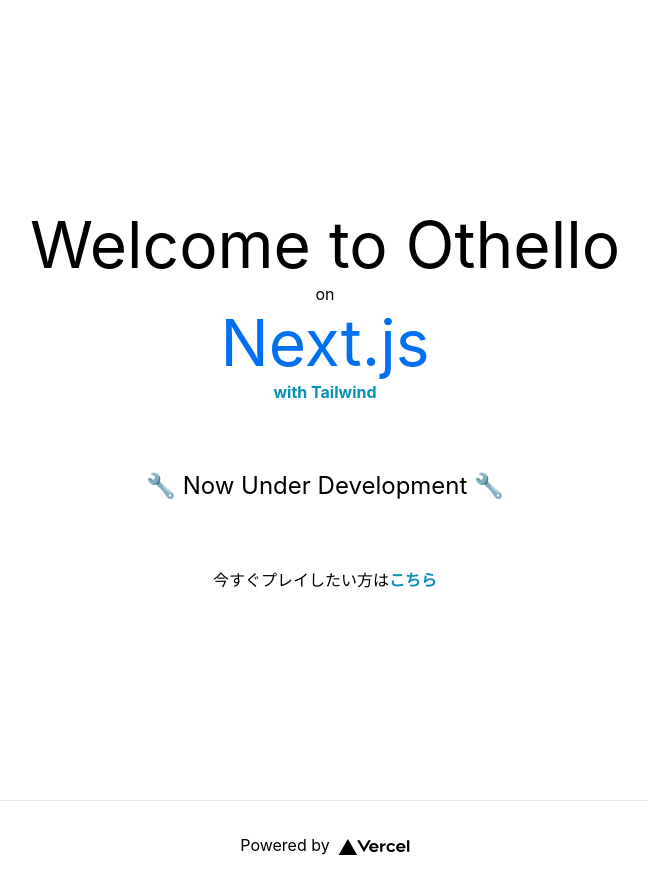
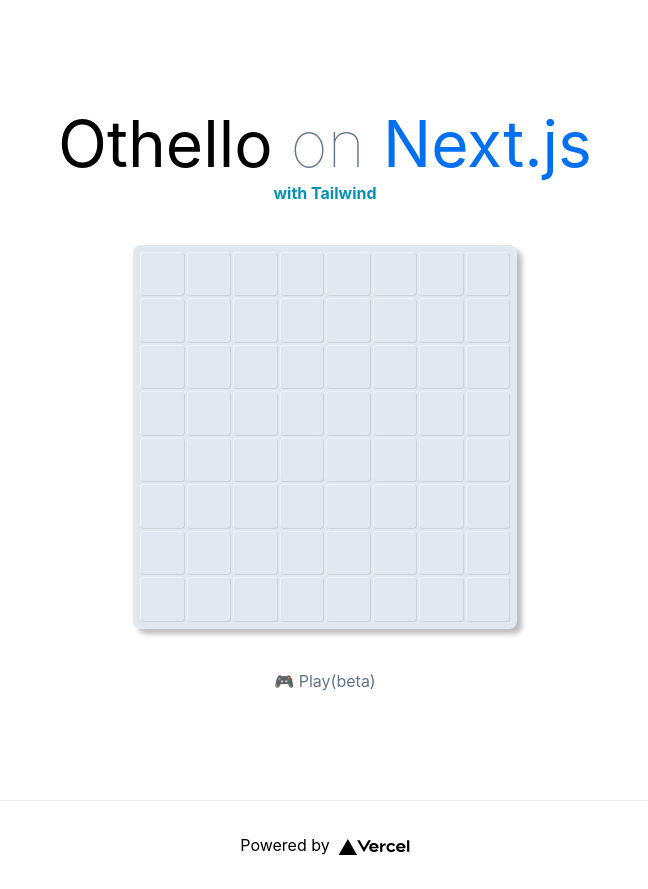
Before and after one commit to ebinase/othello-frontend, a Next.js app: page / in a window 1280 px wide. Shown: the whole page, without its empty margins (315-963 px from the left). Built offline with nearby package versions, Linux system fonts and the light colour scheme.

Commit message:
トップ画面を改修

```diff
--- a/src/pages/index.tsx
+++ b/src/pages/index.tsx
@@ -4,7 +4,12 @@ import Image from "next/image";
 import Link from "next/link";
 import styles from "../styles/Home.module.css";
 
+import Board from "../components/board/board";
+import useBoard from "../hooks/use-board";
+
 const Home: NextPage = () => {
+  const [board, dispatch] = useBoard();
+
   return (
     <div className={styles.container}>
       <Head>
@@ -14,31 +19,23 @@ const Home: NextPage = () => {
       </Head>
 
       <main className={styles.main}>
-        <h1 className={styles.title}>Welcome to Othello</h1>
-        <p>on</p>
+        <h1 className={styles.title}>
+          Othello
+          <span className=" font-thin text-slate-500"> on </span>
+          <span><a href="https://nextjs.org">Next.js</a></span>
+        </h1>
+
         <h2 className={styles.title}>
-          <a href="https://nextjs.org">Next.js</a>
+
         </h2>
         <h2 className="font-bold text-cyan-600">with Tailwind</h2>
 
-        <div>
-          <Link href="/play">
-            <a>
-              <p className={styles.description}>🔧 Now Under Development 🔧</p>
-            </a>
-          </Link>
-          <p className="text-center">
-            今すぐプレイしたい方は
-            <a
-              href="https://ddd-othello.ebinas.dev"
-              target="_blank"
-              rel="noopener noreferrer"
-              className="font-bold text-cyan-600"
-            >
-              こちら
-            </a>
-          </p>
+        <div className="m-10">
+          <Board board={board} dispatch={dispatch} />
         </div>
+        <Link href="/play" passHref>
+          <button className="text-slate-500 hover:text-slate-300">🎮 Play(beta)</button>
+        </Link>
       </main>
 
       <footer className={styles.footer}>
```
